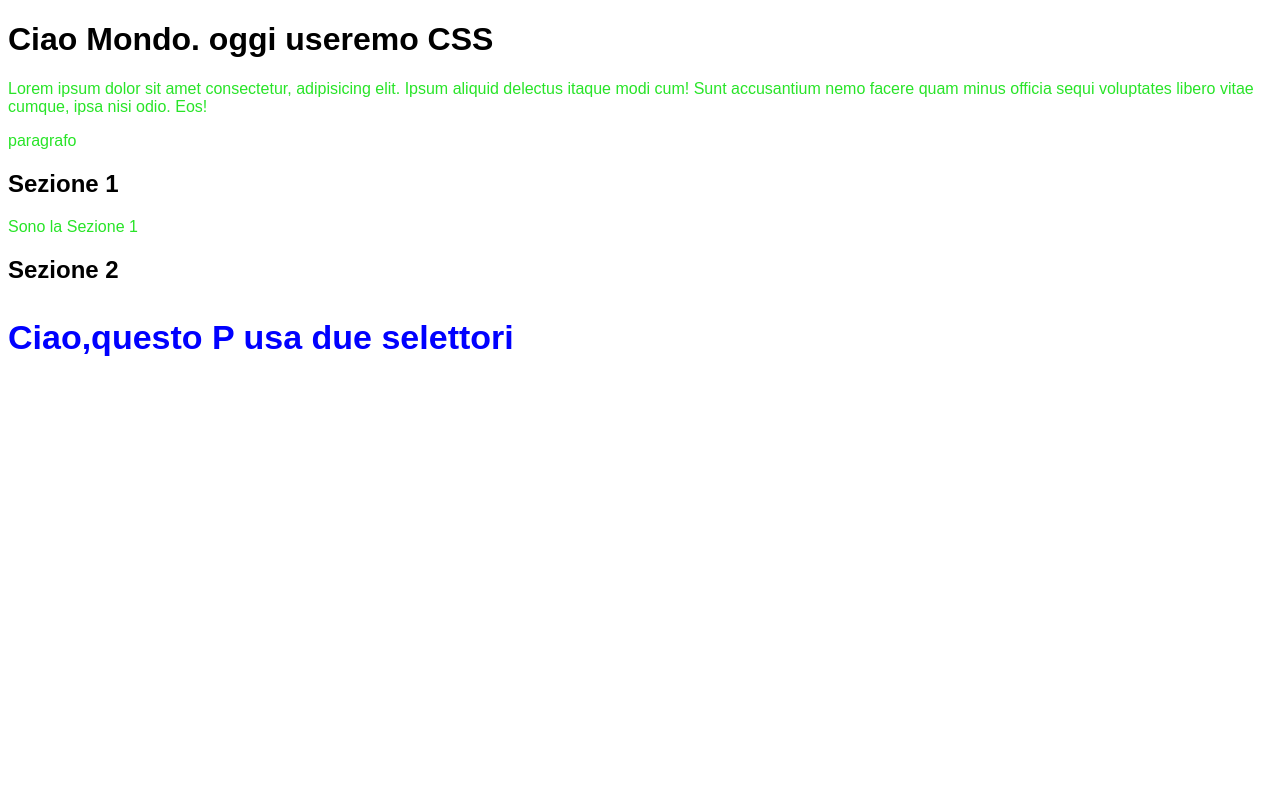
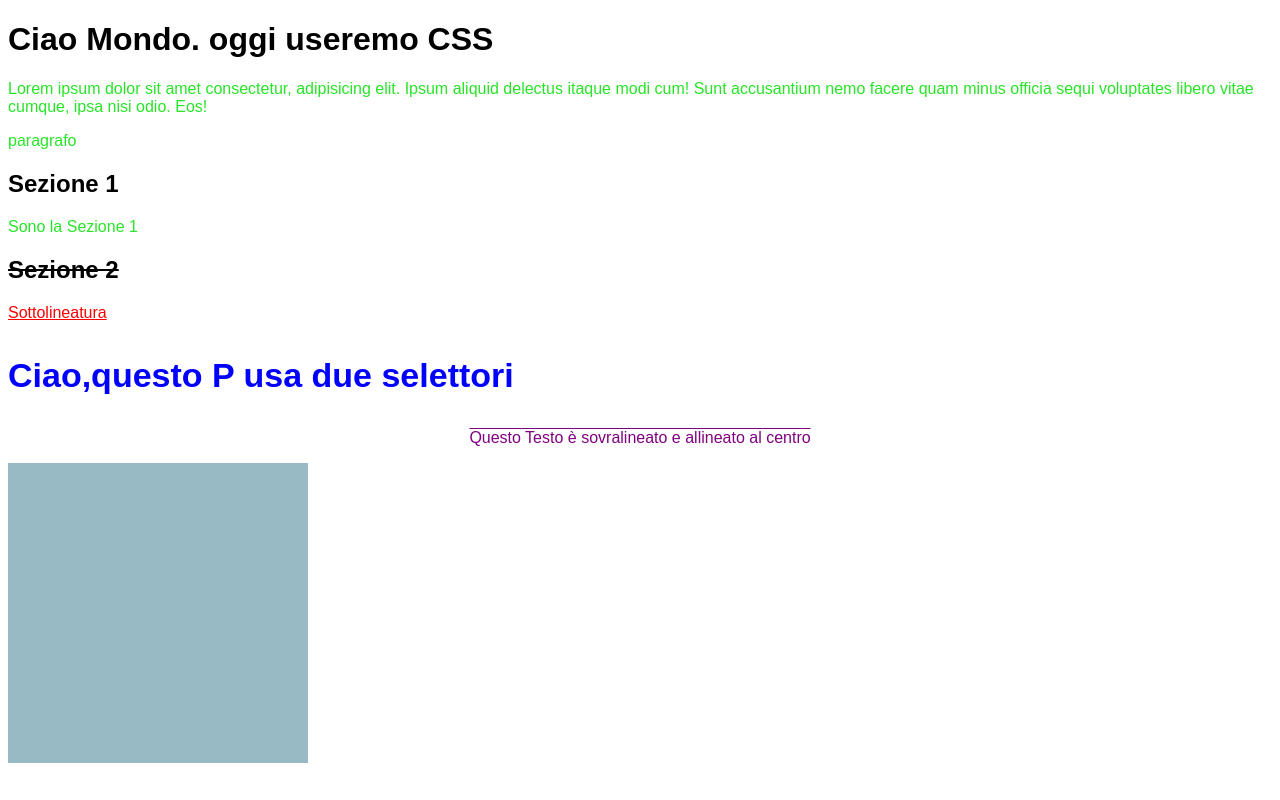
Before and after one commit to DavidZarfati/css-intro, a plain HTML site: page index.html in a window 1280 px wide. Drawn offline with Linux system fonts and the light colour scheme; a web font is replaced by a local one.

Commit message:
feat:vari add di feature

```diff
--- a/Css/style.css
+++ b/Css/style.css
@@ -20,3 +20,20 @@ color: rgb(39, 123, 161);
 font-size: 34px;
 font-weight: 900;
 }
+.section-title{
+    text-decoration: line-through;
+}
+.text-decorato{
+    text-decoration: underline;
+    color: red;
+}
+.sopralineatura{
+    text-decoration: overline;
+    text-align: center;
+    color: purple;
+}
+.square{
+    width: 300px;
+    height: 300px;
+    background-color: rgb(151, 186, 197);
+}
--- a/index.html
+++ b/index.html
@@ -19,12 +19,14 @@
 <p>Sono la Sezione 1</p>
 </section>
 <section>
-    <h2>Sezione 2</h2>
+    <h2 class="section-title">Sezione 2</h2>
+    <p class="text-decorato">Sottolineatura</p>
 <!-- <p id="main-paragraph">Sono la Sezione 2</p> -->
 <!-- <p class="main-paragraph">Ciao,questo P usa un selettore</p>
 <p class="main-paragraph">Anche questo usa un selettore</p> -->
 <p class="text-blue text-large">Ciao,questo P usa due selettori</p>
-
+<p class="sopralineatura">Questo Testo è sovralineato e allineato al centro</p>
+<div class="square"></div>
 </section>
 
 
```
